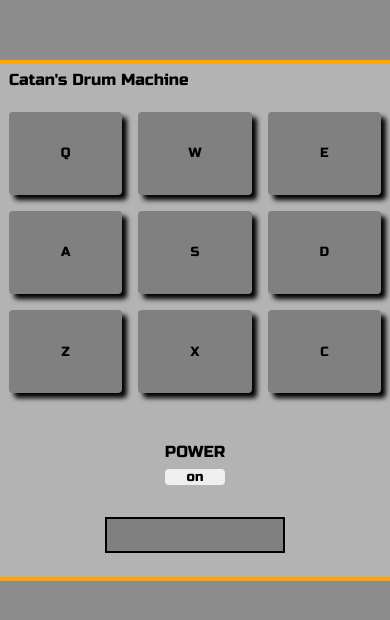
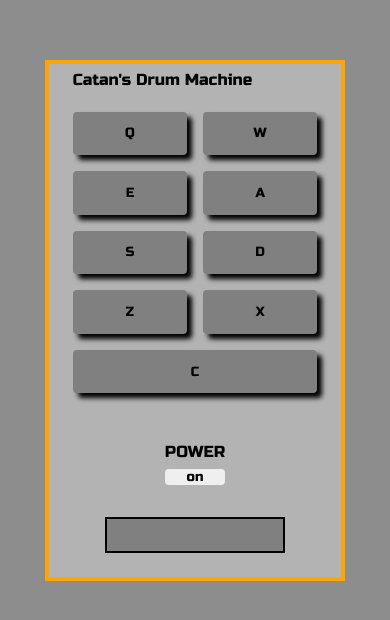
Before and after one commit to catan271/DrumMachine, a React app: page / in a window 390 px wide. Shown: the part 102-722 px from the top of the page. Built offline with nearby package versions, Linux system fonts and the light colour scheme.

Commit message:
responsive

```diff
--- a/src/index.css
+++ b/src/index.css
@@ -81,6 +81,11 @@
 }
 
 @media (max-width: 739px) {
+    #pads {
+        width: 100%;
+        margin-left: 16px;
+        margin-right: 16px;
+    }
     #drum-machine {
         flex-direction: column;
         align-items: center;
```
